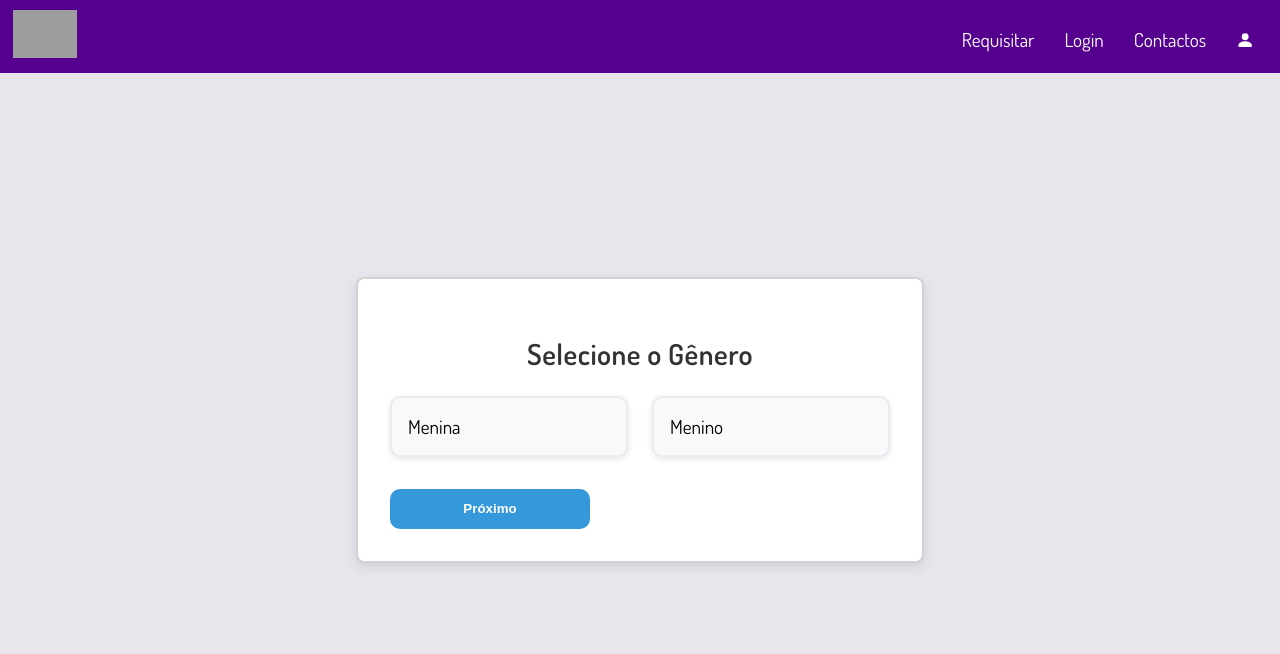
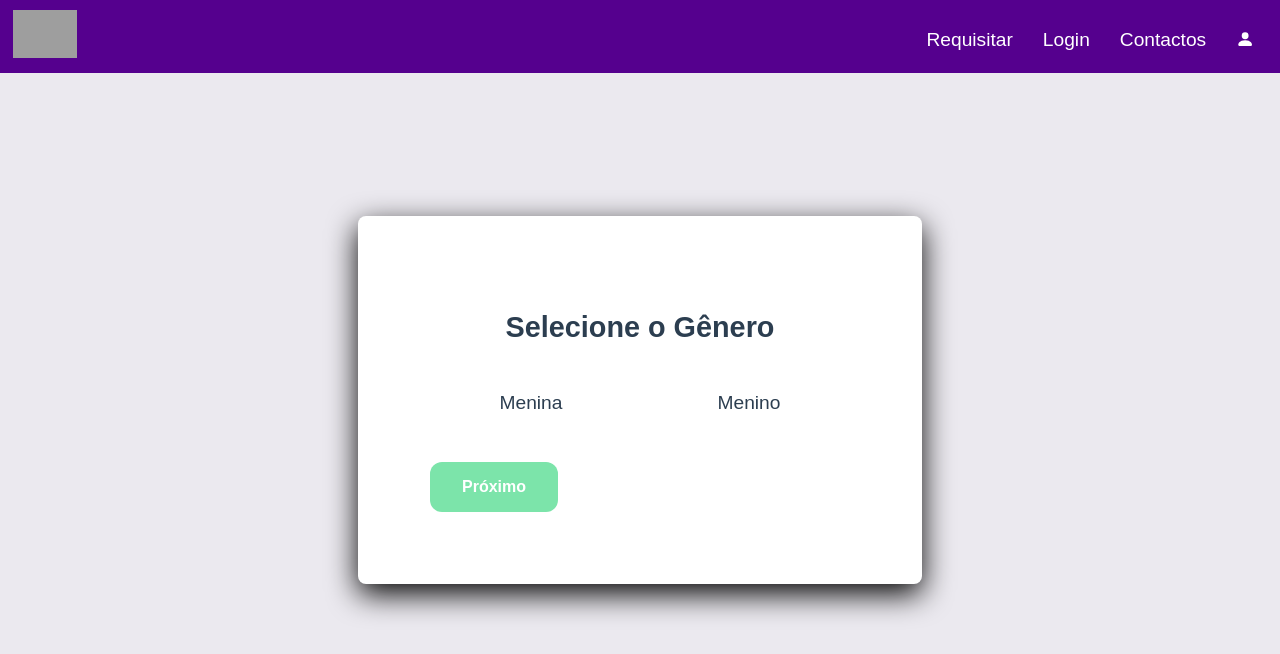
Before and after one commit to b4f-bootcamp-9/Grupo-4-Hackathon, a React (Create React App) app in the folder Grupo-4-Hackathon/client/: page /formulario in a window 1280 px wide. Shown: the top 654 px of the page. Built offline with nearby package versions, Linux system fonts and the light colour scheme; grey boxes are pictures that could not be loaded; a web font is replaced by a local one.

Commit message:
Footer, formpagecss
Co-Authored-By: Carly <185526060+blackangel695@users.noreply.github.com>

```diff
--- /dev/null
+++ b/Grupo-4-Hackathon/client/src/components/Footer/Footer.css
@@ -0,0 +1,97 @@
+html, body {
+    height: 100%;
+    margin: 0;
+}
+
+#root {
+    min-height: 100vh;
+    display: flex;
+    flex-direction: column;
+}
+
+.main-content {
+    flex: 1 0 auto;
+}
+
+.footer {
+    flex-shrink: 0;
+    background-color: transparent;
+    backdrop-filter: blur(20px);
+    border: 2px solid #111111;
+    border-radius: 0px 5px 0px 5px;
+    color: rgb(77, 74, 74);
+    padding: 40px 0;
+    margin-top: 200px; /* Isso ajuda a empurrar o footer para baixo*/
+}
+
+.footer-container {
+    max-width: 1200px;
+    margin: 0 auto;
+    padding: 0 20px;
+}
+
+.footer-grid {
+    display: grid;
+    grid-template-columns: repeat(4, 1fr);
+    gap: 30px;
+}
+
+.footer-section h3 {
+    font-size: 18px;
+    font-weight: bold;
+    margin-bottom: 20px;
+    color: #524e4e;
+}
+
+.footer-section p,
+.footer-section li {
+    font-size: 14px;
+    color: #312f31;
+    line-height: 1.6;
+}
+
+.footer-section ul {
+    list-style: none;
+    padding: 0;
+    margin: 0;
+}
+
+.footer-section ul li {
+    margin-bottom: 10px;
+}
+
+.footer-section a {
+    color: #312f31;
+    text-decoration: none;
+    transition: color 0.3s ease;
+}
+
+.footer-section a:hover {
+    color: #e084ec;
+}
+
+.footer-bottom {
+    margin-top: 40px;
+    padding-top: 20px;
+    border-top: 1px solid #333;
+    text-align: center;
+    font-size: 14px;
+    color: #888;
+}
+
+/* Responsividade */
+@media (max-width: 768px) {
+    .footer-grid {
+        grid-template-columns: repeat(2, 1fr);
+    }
+}
+
+@media (max-width: 480px) {
+    .footer-grid {
+        grid-template-columns: 1fr;
+    }
+
+    .footer-section {
+        text-align: center;
+    }
+}
--- a/Grupo-4-Hackathon/client/src/components/FormPage/FormPage.css
+++ b/Grupo-4-Hackathon/client/src/components/FormPage/FormPage.css
@@ -1,99 +1,120 @@
-body {
-  font-family: Arial, sans-serif;
-  background-color: #f3f4f7; /* Soft background color */
-  margin: 0;
-  padding: 0;
-  min-height: 100vh;
+/* FormPage.css */
+:root {
+  --primary-color: #7ce4aa;
+  --secondary-color: #4ECDC4;
+  --accent-color: #FFE66D;
+  --background-color: #ffffff23;
+  --text-color: #2C3E50;
+  --shadow-color: rgba(5, 5, 5, 5);
+  --success-color: #2ECC71;
 }
 
 .app {
+  min-height: 100vh;
+  background: var(--background-color);
   display: flex;
   justify-content: center;
   align-items: center;
-  min-height: 100vh;
-  padding: 20px;
+  font-family: 'Poppins', sans-serif;
 }
 
-/* Form container styles */
 .form-container {
-  width: 100%;
+  width: 90%;
   max-width: 600px;
   margin: 2rem auto;
-  padding: 2rem;
-  background: rgba(255, 255, 255, 0.9); /* Subtle white background */
-  backdrop-filter: blur(15px);
-  border: 2px solid #d1d1d1; /* Lighter border color */
-  border-radius: 12px;
-  box-shadow: 0px 4px 12px rgba(0, 0, 0, 0.1);
+  background: white;
+  border-radius: 24px;
+  box-shadow: 0 10px 30px var(--shadow-color);
+  overflow: hidden;
+  transition: all 0.3s ease;
 }
 
-/* Step container styles */
-.step-container {
-  animation: fadeIn 0.5s ease-out;
+.form-container:hover {
+  transform: translateY(-5px);
+  box-shadow: 0 15px 35px var(--shadow-color);
 }
 
-/* Typography */
-.text-box-one,
+.step-container {
+  padding: 2.5rem;
+}
+
 h2 {
-  color: #333;
+  color: var(--text-color);
+  text-align: center;
+  margin-bottom: 2rem;
   font-size: 1.8rem;
   font-weight: 600;
-  margin-bottom: 1.5rem;
-  text-align: center;
-  letter-spacing: 0.5px;
 }
 
-h3 {
-  color: #333;
-  font-size: 1.4rem;
-  margin: 1.5rem 0 1rem;
-  text-align: center;
-}
-
-/* Radio group styles */
 .radio-group {
   display: grid;
-  grid-template-columns: repeat(auto-fit, minmax(180px, 1fr));
-  gap: 1.5rem;
-  margin-bottom: 2rem;
+  grid-template-columns: repeat(auto-fit, minmax(150px, 1fr));
+  gap: 1rem;
+  margin: 2rem 0;
 }
 
 .radio-label {
   position: relative;
   padding: 1rem;
-  background: #f8f9fa;
-  border: 2px solid #e9ecef;
-  border-radius: 10px;
+  background: var(--background-color);
+  border-radius: 12px;
   cursor: pointer;
   transition: all 0.3s ease;
-  display: flex;
-  align-items: center;
-  gap: 0.5rem;
-  box-shadow: 0 2px 6px rgba(0, 0, 0, 0.1);
+  text-align: center;
 }
 
 .radio-label:hover {
-  background: #f1f3f5;
-  transform: translateY(-2px); /* Slight lift effect on hover */
+  background: #ffffff;
+  box-shadow: 0 5px 15px var(--shadow-color);
+  transform: translateY(-2px);
 }
 
-.radio-label input[type="radio"] {
+.radio-label input {
   position: absolute;
   opacity: 0;
 }
 
-.radio-label input[type="radio"]:checked + span {
-  color: #3498db;
+.radio-label span {
+  display: block;
+  color: var(--text-color);
+  font-weight: 500;
 }
 
-.radio-label input[type="radio"]:checked + span::before {
+.radio-label input:checked + span {
+  color: var(--primary-color);
+}
+
+.radio-label input:checked + span::before {
   content: '✓';
   position: absolute;
-  right: 1rem;
-  color: #3498db;
+  top: 0.5rem;
+  right: 0.5rem;
+  color: var(--success-color);
 }
 
-/* Button styles */
+.input-group {
+  display: flex;
+  flex-direction: column;
+  gap: 1rem;
+}
+
+.input-group input,
+.input-group select {
+  padding: 1rem;
+  border: 2px solid transparent;
+  border-radius: 12px;
+  background: var(--background-color);
+  font-size: 1rem;
+  transition: all 0.3s ease;
+}
+
+.input-group input:focus,
+.input-group select:focus {
+  outline: none;
+  border-color: var(--secondary-color);
+  background: white;
+}
+
 .button-container {
   display: flex;
   justify-content: space-between;
@@ -102,91 +123,63 @@ h3 {
 }
 
 button {
-  padding: 0.8rem 2rem;
+  padding: 1rem 2rem;
   border: none;
-  border-radius: 10px;
+  border-radius: 12px;
+  font-size: 1rem;
   font-weight: 600;
   cursor: pointer;
   transition: all 0.3s ease;
-  width: 100%;
-  max-width: 200px; /* To prevent buttons from being too wide */
+}
+
+button.prev {
+  background: var(--background-color);
+  color: var(--text-color);
 }
 
 button.next {
-  background: #3498db;
+  background: var(--primary-color);
   color: white;
 }
 
-button.next:hover {
-  background: #2980b9;
+button:hover {
   transform: translateY(-2px);
+  box-shadow: 0 5px 15px var(--shadow-color);
 }
 
-button.prev {
-  background: #e9ecef;
-  color: #5f5f5f;
+.success-message {
+  text-align: center;
 }
 
-button.prev:hover {
-  background: #dee2e6;
-  transform: translateY(-2px);
-}
-
-/* Input group styles */
-.input-group {
-  display: flex;
-  flex-direction: column;
-  gap: 1.5rem;
-  margin-bottom: 2rem;
-}
-
-input[type="text"],
-select {
-  padding: 1rem;
-  border: 2px solid #e9ecef;
-  border-radius: 10px;
-  font-size: 1rem;
-  transition: all 0.3s ease;
-  width: 100%;
-  box-shadow: 0 2px 6px rgba(0, 0, 0, 0.05);
-}
-
-input[type="text"]:focus,
-select:focus {
-  border-color: #3498db;
-  outline: none;
-  box-shadow: 0 0 0 3px rgba(52, 152, 219, 0.2);
-}
-
-/* Success message styles */
-.success-message {
-  text-align: center;
-  padding: 2rem;
+.success-message h2 {
+  color: var(--success-color);
+  margin-bottom: 1.5rem;
 }
 
 .success-message img {
-  display: block;
-  margin: 20px auto;
-  max-width: 150px;
-  border-radius: 10px;
+  max-width: 300px;
+  border-radius: 12px;
+  margin-top: 1.5rem;
 }
 
 /* Animations */
 @keyframes fadeIn {
-  from {
-    opacity: 0;
-    transform: translateY(10px);
-  }
-  to {
-    opacity: 1;
-    transform: translateY(0);
-  }
+  from { opacity: 0; transform: translateY(20px); }
+  to { opacity: 1; transform: translateY(0); }
 }
 
-/* Responsiveness */
-@media (max-width: 768px) {
+.step-container {
+  animation: fadeIn 0.5s ease forwards;
+}
+
+/* Responsive Design */
+@media (max-width: 480px) {
   .form-container {
-    margin: 1rem;
+    width: 95%;
+    margin: 1rem auto;
+  }
+
+  .step-container {
     padding: 1.5rem;
   }
 
@@ -197,59 +190,18 @@ select:focus {
   button {
     padding: 0.8rem 1.5rem;
   }
-
-  .text-box-one,
-  h2 {
-    font-size: 1.6rem;
-  }
-
-  h3 {
-    font-size: 1.3rem;
-  }
 }
 
-/* Router-specific styles */
-.router-container {
-  width: 100%;
-  min-height: 100vh;
+/* Custom scrollbar */
+::-webkit-scrollbar {
+  width: 8px;
 }
 
-.error-banner {
-  position: fixed;
-  top: 20px;
-  left: 50%;
-  transform: translateX(-50%);
-  background-color: #fff;
-  border-left: 4px solid #dc3545;
-  padding: 1rem;
-  border-radius: 4px;
-  box-shadow: 0 2px 4px rgba(0, 0, 0, 0.1);
-  display: flex;
-  align-items: center;
-  gap: 1rem;
-  z-index: 1000;
+::-webkit-scrollbar-track {
+  background: var(--background-color);
 }
 
-.error-banner button {
-  background: none;
-  border: none;
-  font-size: 1.2rem;
-  cursor: pointer;
-  padding: 0.2rem 0.5rem;
-  color: #666;
+::-webkit-scrollbar-thumb {
+  background: var(--primary-color);
+  border-radius: 4px;
 }
-
-.error-banner button:hover {
-  color: #333;
-}
-
-/* Disable button styles */
-button:disabled {
-  background-color: #cccccc;
-  cursor: not-allowed;
-  opacity: 0.7;
-}
-
-button:disabled:hover {
-  transform: none;
-}
```
Also changed, not shown: Grupo-4-Hackathon/client/src/components/Footer/Footer.jsx (added, +58 -0 lines).
